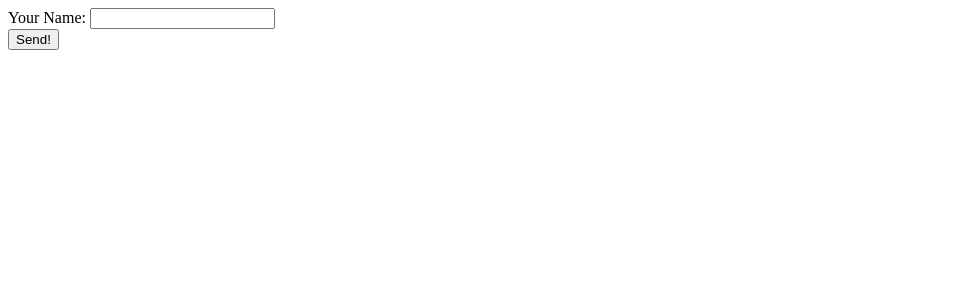
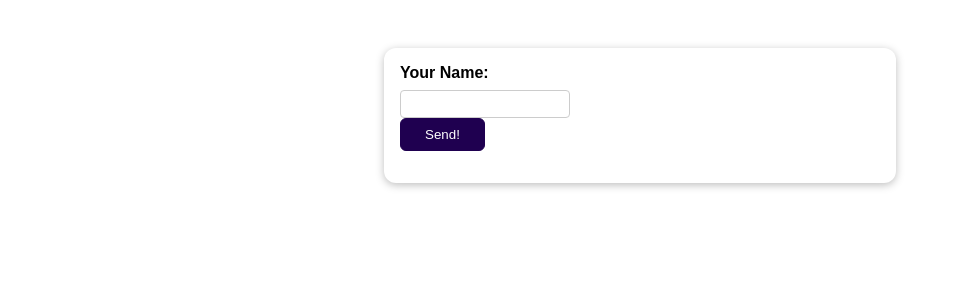
Before and after one commit to mcampbell/udemy-django, a Django app: page / in a window 1280 px wide. Shown: the top 300 px of the page, without its empty margins (0-955 px from the left). Run offline with Django 5.2, Linux system fonts and the light colour scheme.

Commit message:
Styling and errors
= rearranged to allow rending posted form with validation issues to
show errors
+ stylesheet + styles

```diff
--- a/feedback/reviews/forms.py
+++ b/feedback/reviews/forms.py
@@ -5,10 +5,6 @@ class ReviewForm(forms.Form):
     username = forms.CharField(
         label="Your Name",
         max_length=100,
+        min_length=2,
         error_messages={"required": "Username is required."},
     )
-    # review = forms.CharField(
-    #     label="Your Review",
-    #     widget=forms.Textarea,
-    #     error_messages={"required": "Review is required."},
-    # )
--- /dev/null
+++ b/feedback/reviews/static/reviews/styles.css
@@ -0,0 +1,70 @@
+body {
+    font-family: sans-serif;
+    margin: 0;
+}
+
+form {
+    margin: 3rem auto;
+    width: 90%;
+    max-width: 30rem;
+    padding: 1rem;
+    border-radius: 12px;
+    background-color: white;
+    box-shadow: 0 2px 8px rgba(0, 0, 0, 0.26);
+}
+
+button {
+    cursor: pointer;
+    padding: 0.5rem 1.5rem;
+    border-radius: 6px;
+    background-color: #1f0050;
+    color: white;
+    border: 1px solid #1f0050;
+}
+
+button:hover,
+button:active {
+    background-color: #320777;
+    border-color: #320777;
+}
+
+.form-control {
+    margin-bottom: 1rem;
+}
+
+.form-control input {
+    font: inherit;
+    padding: 0.25rem;
+    border-radius: 4px;
+    border: 1px solid #ccc;
+    display: block;
+    width: 10rem;
+}
+
+.form-control input:focus {
+    border-color: #1f0050;
+    outline: none;
+    background-color: #f4eeff;
+}
+
+.form-control label {
+    font-weight: bold;
+    display: block;
+    margin-bottom: 0.5rem;
+}
+
+.errorlist {
+    list-style: none;
+    margin: 0.5rem 0;
+    padding: 0;
+    color: #680000;
+}
+
+.errors input {
+    border-color: #680000;
+    background-color: #fde3e3;
+}
+
+.errors label {
+    color: #680000;
+}
--- a/feedback/reviews/templates/reviews/review.html
+++ b/feedback/reviews/templates/reviews/review.html
@@ -1,15 +1,22 @@
+{% load static %}
+
 <!doctype html>
 <html lang="en">
 <head>
     <meta charset="UTF-8">
     <meta name="viewport" content="width=device-width, initial-scale=1">
     <title>Reviews</title>
+    <link rel="stylesheet" href="{% static "reviews/styles.css" %}">
 </head>
 <body>
 <form action="/" method="POST">
     {% csrf_token %}
-    {{ form }}
-    <button type="submit">Send!</button>
+    <div class="form-control {% if form.username.errors %}errors{% endif %}">
+        {{ form.username.label_tag }}
+        {{ form.username }}
+        {{ form.username.errors }}
+        <button type="submit">Send!</button>
+    </div>
 </form>
 </body>
 </html>
--- a/feedback/reviews/views.py
+++ b/feedback/reviews/views.py
@@ -6,16 +6,19 @@ from .forms import ReviewForm
 def review(request):
     # We have both a post (submits a review) and a get (displays the review form) request.
     if request.method == "POST":
-        posted_form = ReviewForm(request.POST)
-        if posted_form.is_valid():
-            print(posted_form.cleaned_data)
+        form = ReviewForm(request.POST)
+        if form.is_valid():
+            print(form.cleaned_data)
             return HttpResponseRedirect("/thank-you")
 
-    # We purposely don't do an else here, which gives us the ability to re-display the form if the request was a POST,
-    # but it fails validation and falls through to here, *OR* if it's a GET, which is the more common case.
-    review_form = ReviewForm()
+    else:
+        # create a new empty form to show in the case of a GET. We need to use the same variable name as the POST
+        # request so that can just render WHATEVER form happens to get picked based on HTTP method.
+        form = ReviewForm()
+
+
     return render(request, "reviews/review.html", {
-        "form": review_form
+        "form": form
     })
 
 
```
